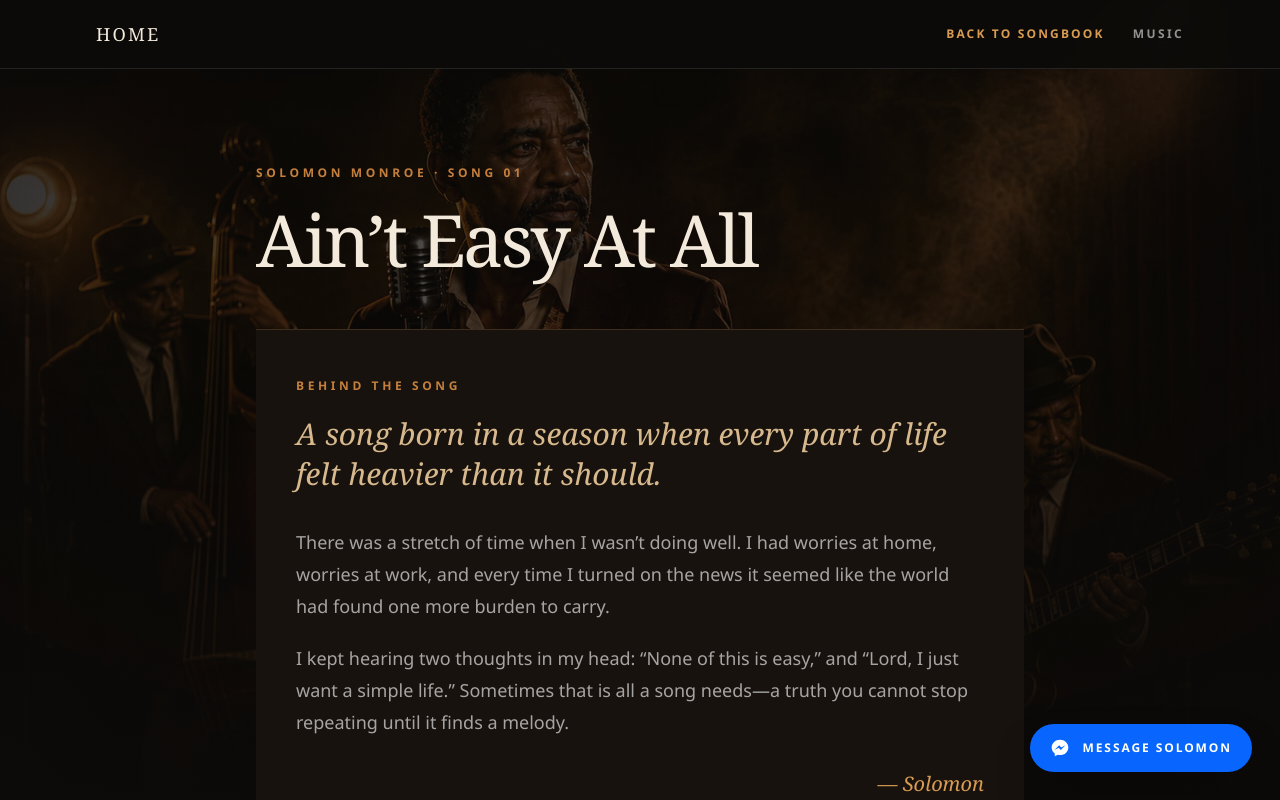
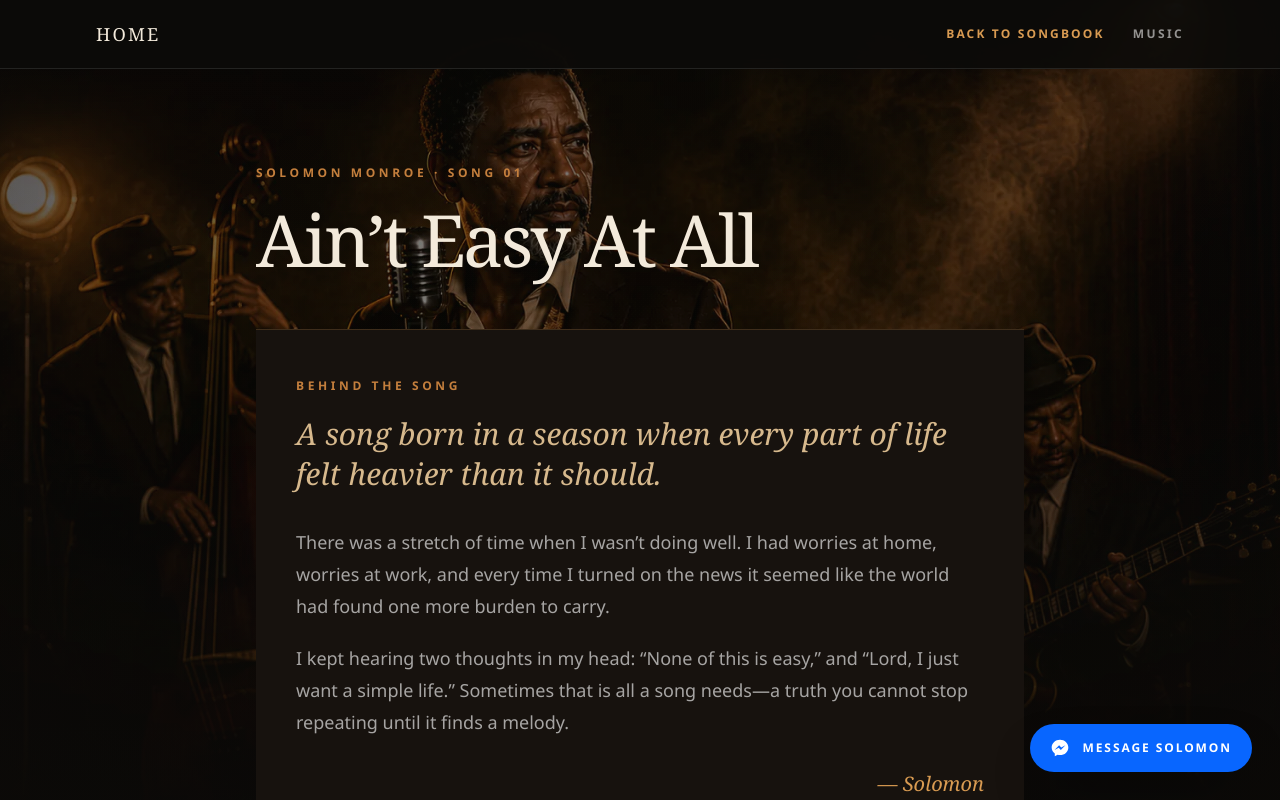
Before and after one commit to andreasturowski1966-gif/solomon-monroe, a Next.js app: page /lyrics/aint-easy-at-all in a window 1280 px wide. Shown: the top 800 px of the page. Built offline with nearby package versions, Linux system fonts and the light colour scheme.

Commit message:
Add missing lyric artwork and brighten backgrounds

```diff
--- a/app/lyrics/[slug]/page.tsx
+++ b/app/lyrics/[slug]/page.tsx
@@ -55,11 +55,11 @@ export default async function SongLyricsPage({
             fill
             priority
             sizes="100vw"
-            className="object-cover object-center opacity-55 grayscale-[10%]"
+              className="object-cover object-center opacity-70 grayscale-[5%]"
           />
-          <div className="absolute inset-0 bg-[#0d0b09]/42" />
-          <div className="absolute inset-0 bg-[radial-gradient(circle_at_50%_30%,transparent_0%,rgba(13,11,9,0.2)_58%,rgba(13,11,9,0.68)_100%)]" />
-          <div className="absolute inset-0 bg-gradient-to-b from-[#0d0b09]/25 via-transparent to-[#0d0b09]/75" />
+          <div className="absolute inset-0 bg-[#0d0b09]/28" />
+          <div className="absolute inset-0 bg-[radial-gradient(circle_at_50%_30%,transparent_0%,rgba(13,11,9,0.12)_58%,rgba(13,11,9,0.52)_100%)]" />
+          <div className="absolute inset-0 bg-gradient-to-b from-[#0d0b09]/15 via-transparent to-[#0d0b09]/62" />
         </div>
       )}
       <header className="sticky top-0 z-20 border-b border-white/10 bg-[#0d0b09]/92 backdrop-blur-xl">
```
Also changed, not shown: public/images/lyrics/ive-gone-my-own-way.webp (added), public/images/lyrics/lets-sing-about-freedom.webp (added).
